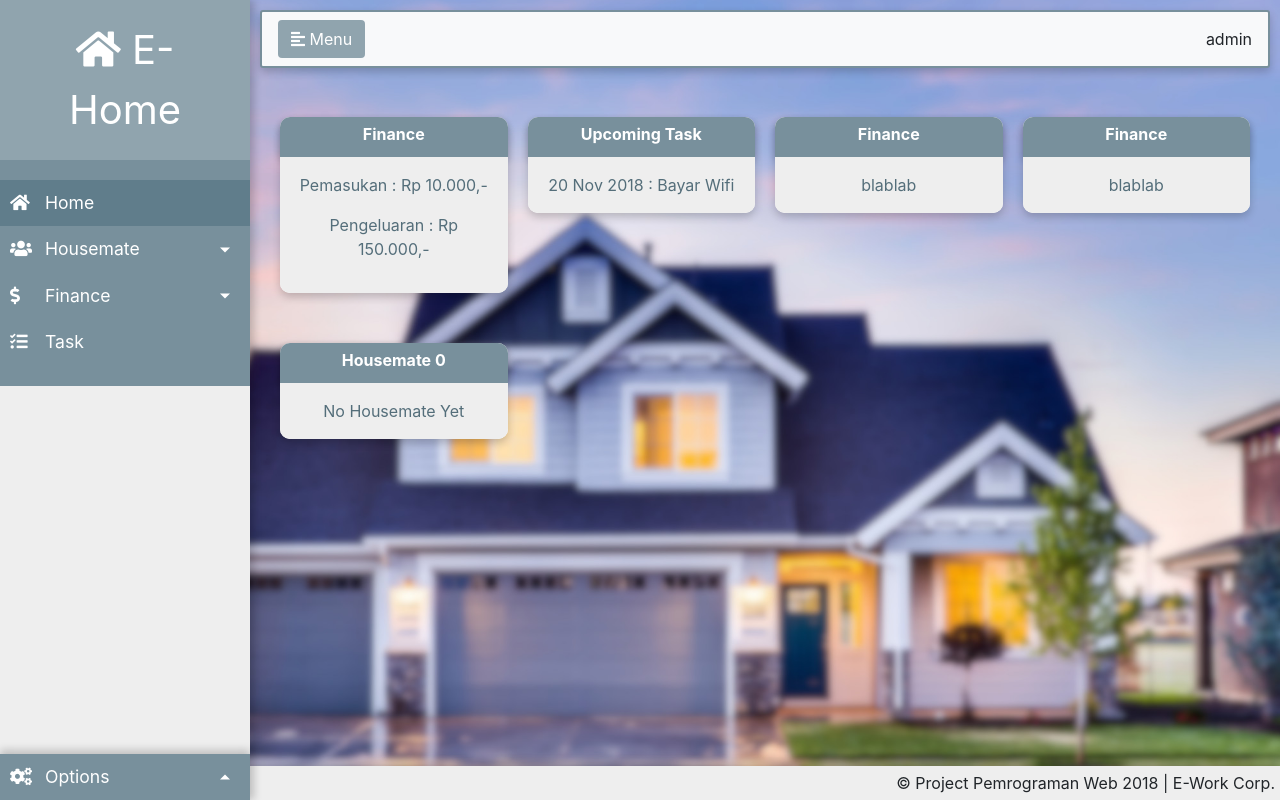
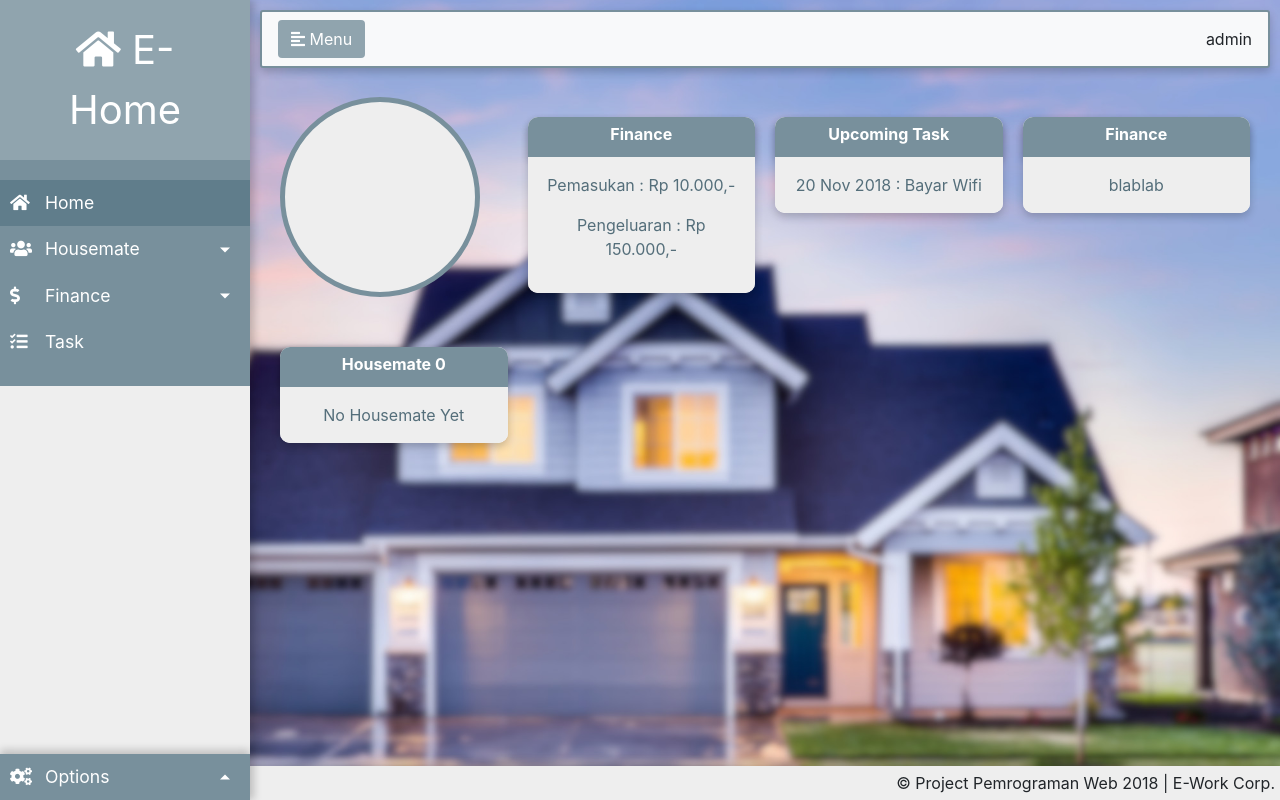
Before and after one commit to atjhoendz/Project_PemWEB, a CodeIgniter app: page /Project_PemWEB/ in a window 1280 px wide. Run offline with CodeIgniter, Linux system fonts and the light colour scheme; a user stored in the database is signed in; some libraries are stand-ins or nearby versions.

Commit message:
add view date and time

```diff
--- a/application/views/homepage.php
+++ b/application/views/homepage.php
@@ -17,6 +17,7 @@
     <script src="<?php echo base_url('assets/js/bootstrap.js');?>"></script>
     <!-- Homepage JS -->
     <script src="<?php echo base_url('assets/js/homepage.js');?>"></script>
+    <script src="<?php echo base_url('assets/js/moment.min.js');?>"></script>
 
 </head>
 <body>
@@ -142,6 +143,15 @@
                     <div id="mainContainer">
                         <div class="row">
                             <div class="column">
+                                <!-- <div class="card-circle"> -->
+                                    <!-- <div class="card-head-circle">Date</div> -->
+                                    <div class="card-body-circle">
+                                        <span id="txt-tanggal"></span>
+                                        <span id="txt-jam"></span>
+                                    </div>
+                                <!-- </div> -->
+                            </div>
+                            <div class="column">
                                 <div class="card">
                                     <div class="card-head">
                                         Finance
@@ -169,12 +179,8 @@
                                     <div class="card-body">blablab</div>
                                 </div>
                             </div>
-                            <div class="column">
-                                <div class="card">
-                                    <div class="card-head">Finance</div>
-                                    <div class="card-body">blablab</div>
-                                </div>
-                            </div>
+
+
                         </div>
                         <div class="row">
                             <?php if(isset($housemate) || !empty($housemate)){
@@ -244,7 +250,6 @@
                             <div class="card-head">
                                 <div class="headFinance">
                                     <span class="txtLeft">Rp. Current Balance</span>
-                                    <span class="txtCenter">Finance</span>
                                     <span class="btnOpsi fas fa-plus-circle"></span>
                                 </div>
                             </div>
```
